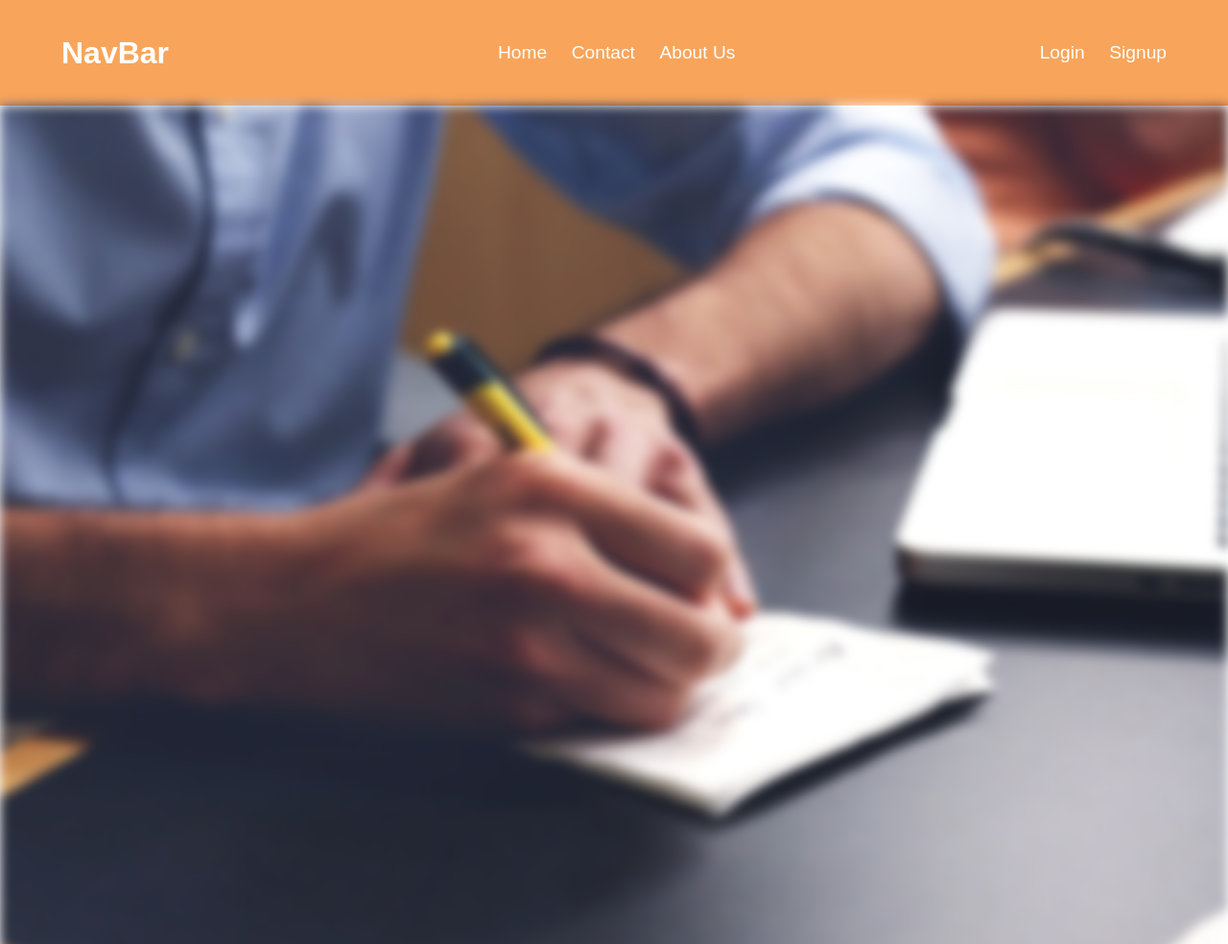
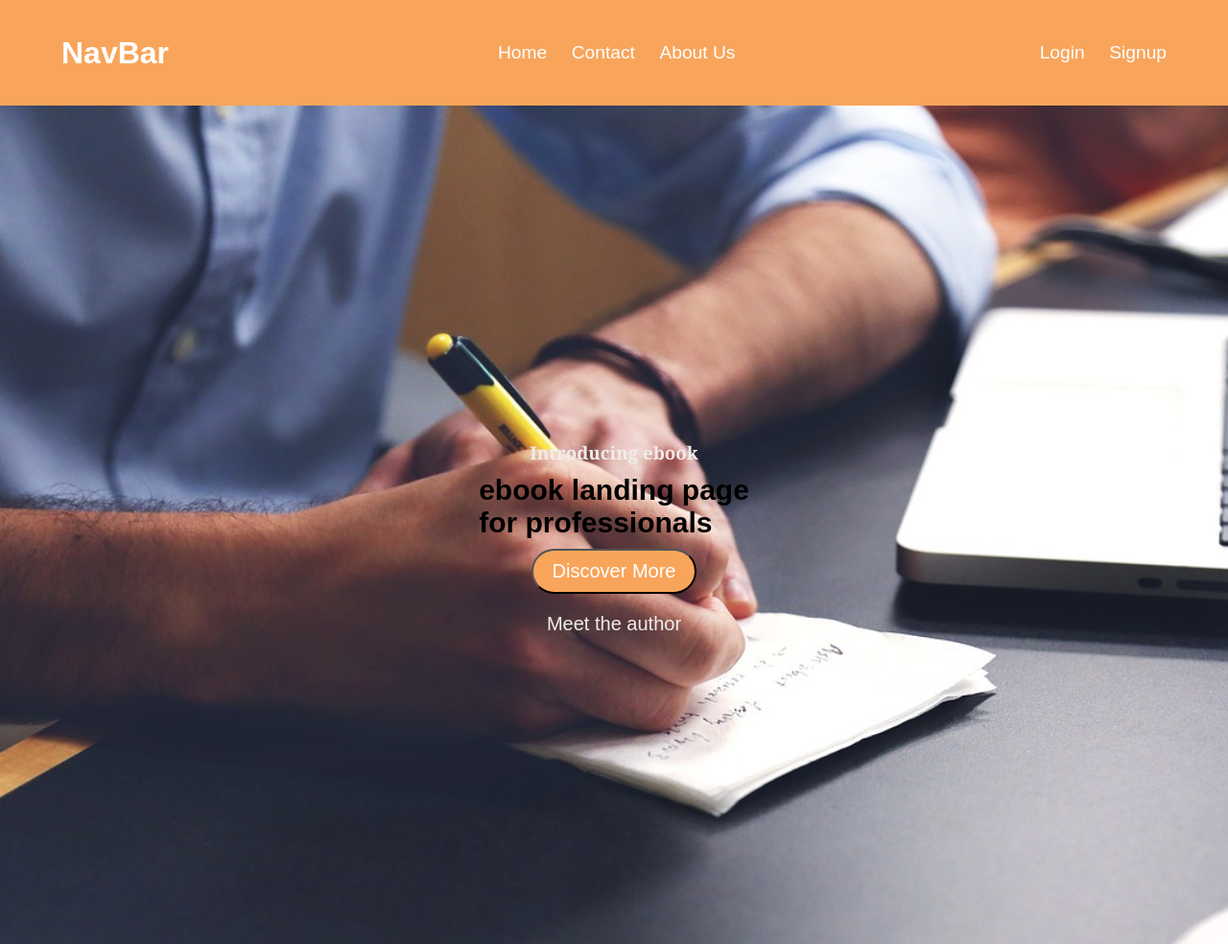
Before and after one commit to AtharHussain320/E_book_project_01, a plain HTML site: page ebook/index.html in a window 1280 px wide. Shown: the top 984 px of the page at 96% size. Drawn offline with Linux system fonts and the light colour scheme.

Commit message:
additional changes

```diff
--- a/ebook/index.html
+++ b/ebook/index.html
@@ -34,7 +34,10 @@
 
 
     <section class="loss">
-
+           <h3 class="main_heading">Introducing ebook</h3>
+           <p class="para_heading">ebook landing page <br>for professionals</p>
+            <button class="download">Discover More</button>
+            <button class="met_author">Meet the author</button>
     </section>
 
 
@@ -120,7 +123,7 @@
 
         <div class="data-author">
             <h3>Meet author</h3>
-            <h2>Prof.Sofia</h2>
+            <h2>Prof.Robert</h2>
             <p>Lorem ipsum dolor sit, amet consectetur adipisicing elit.<br /> Necessitatibus accusamus
                 obcaecati quam eos vitae impedit, deserunt deleniti vero alias architecto <br /> cupiditate minus
                 iusto similique excepturi voluptatibus non dolore. Ab, voluptatum!</p>
@@ -157,9 +160,7 @@
             </ul>
         </div>
         <div class="ccc">
-            <img src="/img/right.png" alt="">
-            <img src="/img/night.png" alt="">
-            <img src="/img/back-button.png" alt="">
+            <p class="web_rights">@ 2025 Ebook Application,<br>  All Rights Reserved. </p>
         </div>
     </div>
 
--- a/ebook/style.css
+++ b/ebook/style.css
@@ -158,7 +158,12 @@ header {
     background-repeat: no-repeat;
     background-size: cover;
     background-position: center;
-    filter: blur(6px);
+    backdrop-filter: blur(6px);
+    display: flex;
+    flex-direction: column;
+    justify-content: center;
+    align-items: center;
+    gap: 10px;
 }
 
 
@@ -168,17 +173,38 @@ header {
 
 
 
+.main_heading{
+    color: #f0edeb;
+    font-family: Georgia, 'Times New Roman', Times, serif;
+}
+
+
+.para_heading{
+    color: #000;
+    font-size: 30px;
+    font-weight: bold;
+}
+
+.download{
+    color: white;
+    background-color: #f8a55b;
+    padding: 10px 20px;
+    border-radius: 30px;
+    font-size: 20px;
+    cursor: pointer;
+}
 
 
 
 
-
-
-
-
-
-
-
+.met_author{
+    color: #f0edeb;
+    background-color: transparent;
+    border: none;
+    font-size: 20px;
+    cursor: pointer;
+    margin-top: 10px;
+}
 
 
 
@@ -514,7 +540,7 @@ header {
 
  .footer{
     width: 100%;
-    height: 300px;
+    height: 260px;
     background-color: #f8a55b;
     display: flex;
     flex-direction: column;
@@ -532,7 +558,7 @@ header {
  }
 
  .aaa ul li{
-    font-size: large;
+    font-size: 24px;
     font: bold;
     color: #000;
  }
@@ -549,3 +575,9 @@ header {
     height: 100px;
     border-radius: 60%;
  }
+
+
+ .web_rights{
+    color: #000;
+    font-size: 24px;
+ }
```
